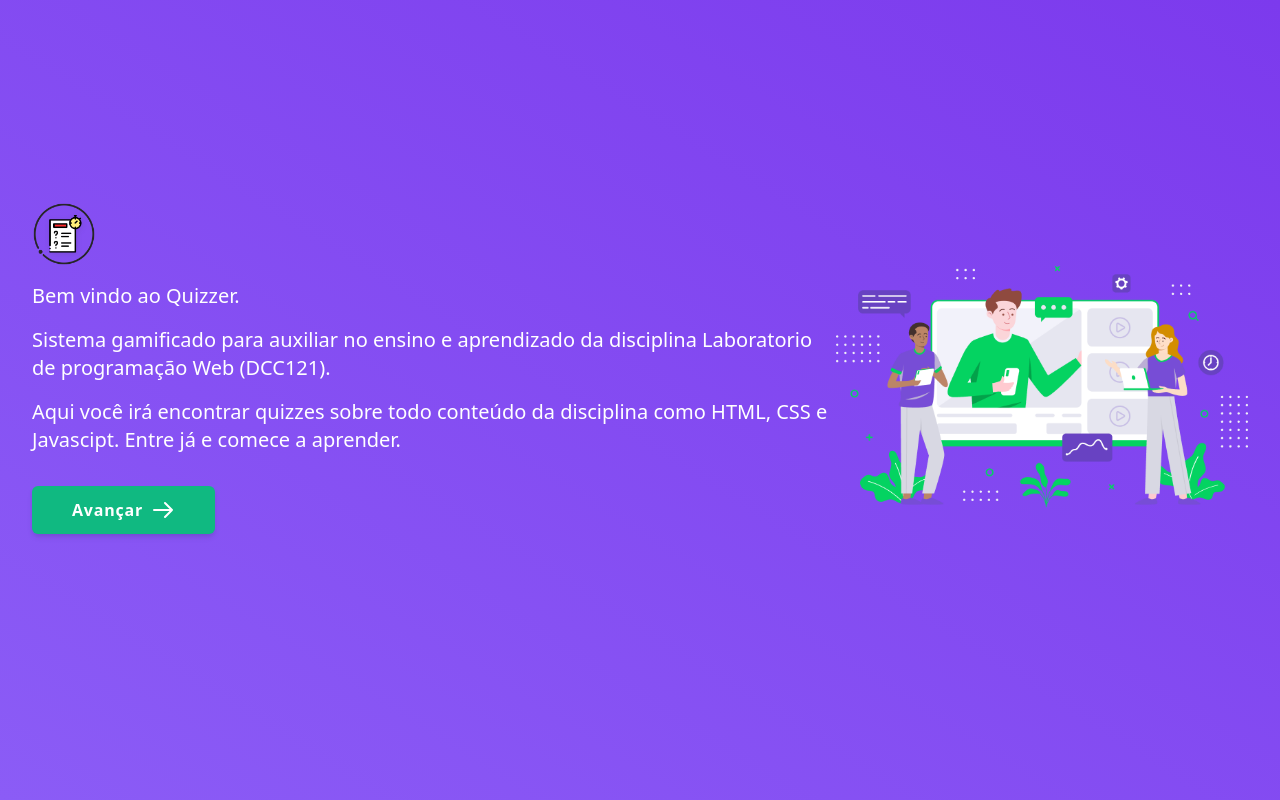
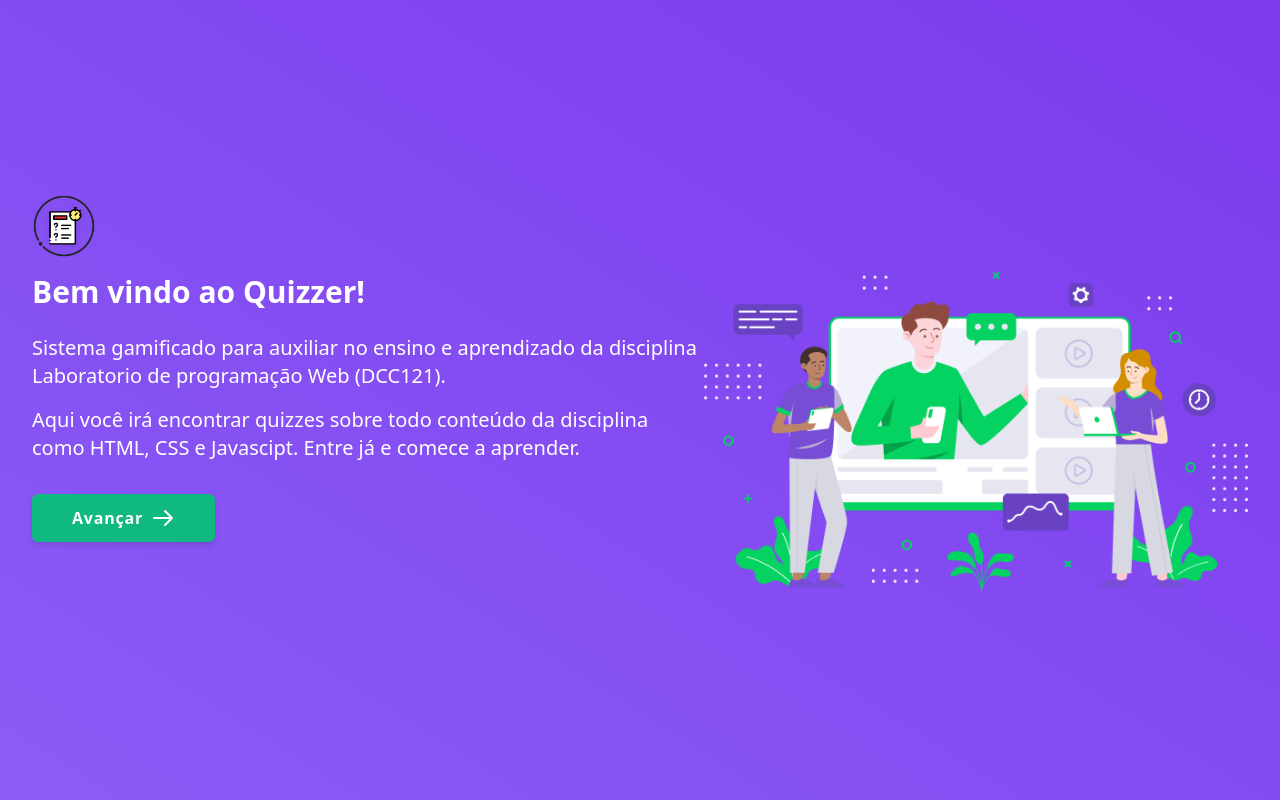
Before and after one commit to YuriPerro/Yuri_Lucas, a React (Vite) app in the folder app/: page / in a window 1280 px wide. Built offline with nearby package versions, Linux system fonts and the light colour scheme.

Commit message:
Atualiza layout da imagem e texto na page intro

```diff
--- a/app/src/components/Button.jsx
+++ b/app/src/components/Button.jsx
@@ -4,7 +4,7 @@ const btnColors = {
   blue: "bg-blue-500 hover:bg-blue-400",
   red: "bg-red-500 hover:bg-red-400",
   green: "bg-green-500 hover:bg-green-400",
-  gray: "bg-gray-300 hover:bg-gray-400 text-gray-800",
+  gray: "bg-gray-300 hover:bg-gray-100 text-gray-800",
   purple: "bg-purple-500 hover:bg-purple-400",
 };
 
--- a/app/src/pages/Intro.jsx
+++ b/app/src/pages/Intro.jsx
@@ -11,13 +11,12 @@ function Intro() {
 
   return (
     <div className="flex justify-center w-full min-h-screen p-8 bg-gradient-to-bl from-purple-600 to-purple-500">
-      <main className="flex flex-row items-center">
-        <div className="flex flex-row">
-          <article className="text-xl mb-16">
+      <main className="flex flex-row  flex-wrap items-center justify-around w-full">
+        <article className="text-xl mb-16 w-full max-w-2xl">
           <div className="w-16 mb-4">
             <img src={logo} alt="logo" />
           </div>
-            <p className="mb-4">Bem vindo ao Quizzer.</p>
+          <p className="mb-6 text-3xl font-semibold">Bem vindo ao Quizzer!</p>
           <p className="mb-4">
             Sistema gamificado para auxiliar no ensino e aprendizado da disciplina Laboratorio de
             programação Web (DCC121).
@@ -32,9 +31,13 @@ function Intro() {
           </Button>
         </article>
 
-          <div className="mt-16">
-            <img src={img} className="" alt="ilustracao" />
-          </div>
+        <div className="mt-16 flex-1">
+          <img
+            src={img}
+            className="w-full max-w-3xl mx-auto"
+            style={{ minWidth: "450px" }}
+            alt="ilustracao"
+          />
         </div>
       </main>
     </div>
```
Lines whose indentation alone changed are shown as unchanged.
